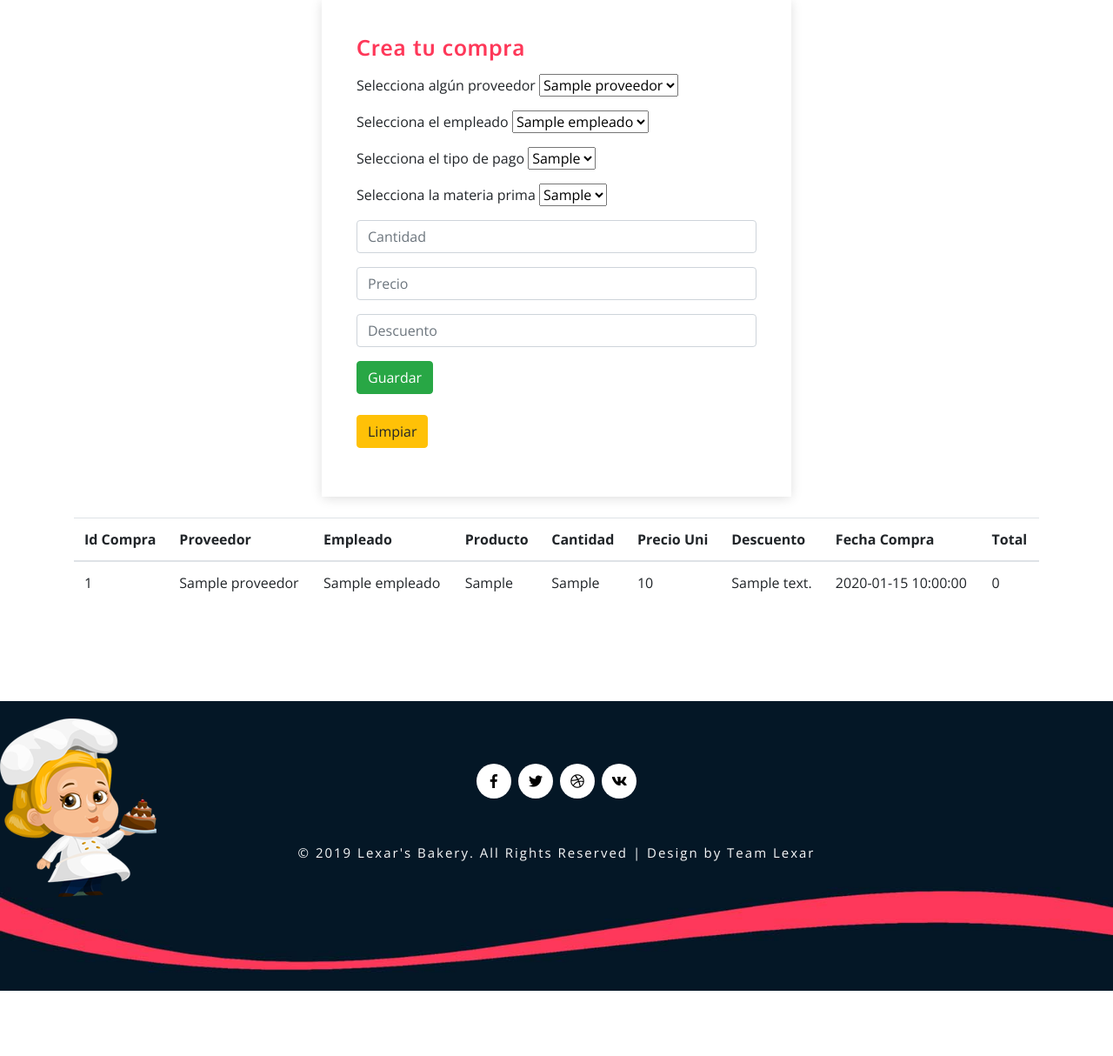
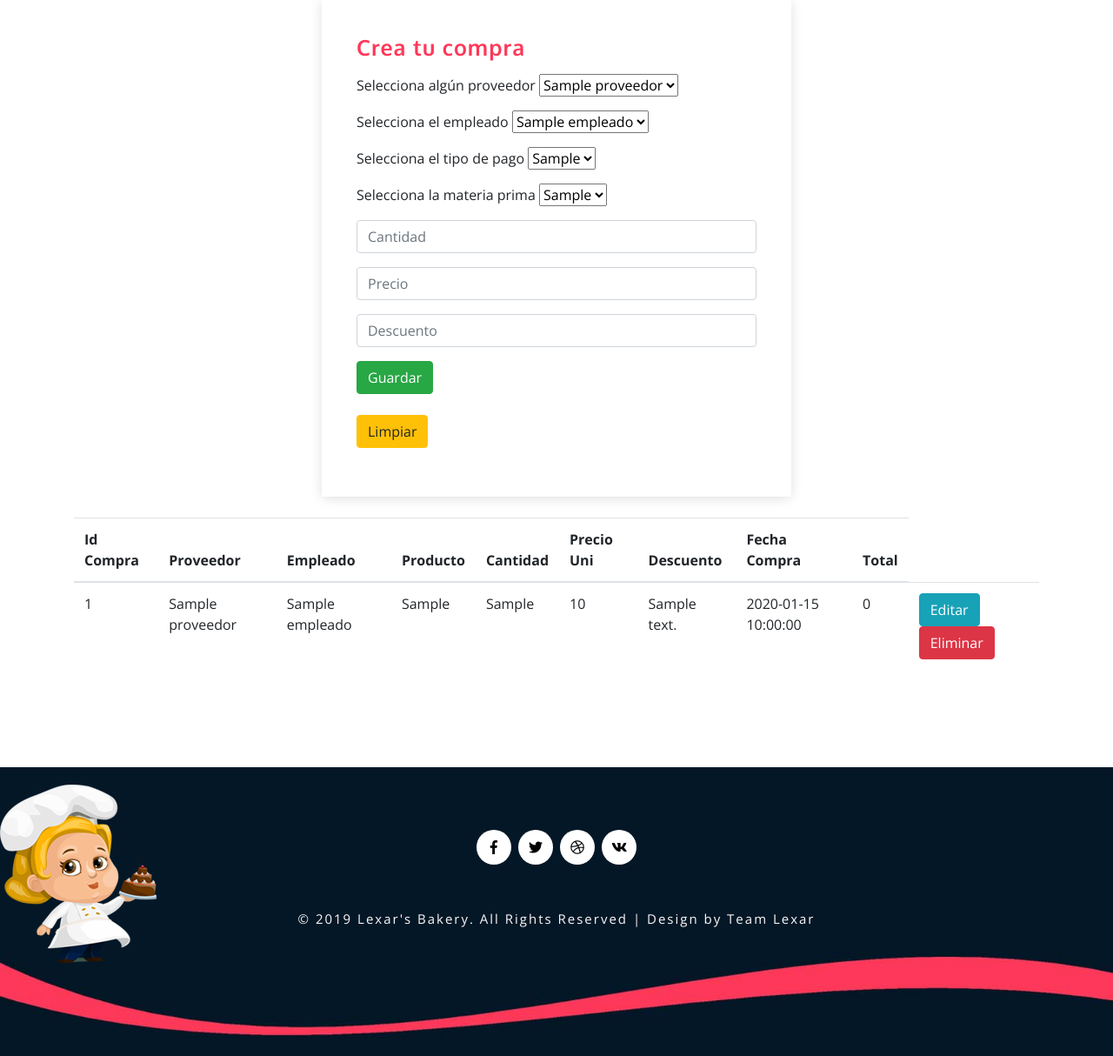
Before and after one commit to cc059/Pasteleria-Emergentes-Inventario, a PHP site: page /compras.php in a window 1280 px wide. Shown: the part 477-1691 px from the top of the page at 87% size. Before the commit the page ends 1616 px from the top, so only its background shows below. Run offline with PHP 8.4, Linux system fonts and the light colour scheme; tables that the repository leaves empty or names only in its code hold one stand-in row (values such as "Sample post"); data that the repository does not hold is empty.

Commit message:
compras ya elimina

```diff
--- a/web/compras.php
+++ b/web/compras.php
@@ -294,7 +294,7 @@
 							<?php else: ?>
 									<button type="submit" class="btn btn-success" name="btnSave">Guardar</button>
 							<?php endif; ?>
-							</br></br><button class="btn btn-warning" type="button" onclick="window.location= 'compras.php'">Limpiar</button>
+							<br/><br/><button class="btn btn-warning" type="button" onclick="window.location= 'compras.php'">Limpiar</button>
 						</div>
 
 					</form>
@@ -350,7 +350,13 @@
 						<td><?php echo $row['descuento']; ?></td>
 						<td><?php echo $row['fecha_compra']; ?></td>
 						<td><?php echo $row['Total']; ?></td>
-
+						<td>
+						<!-- Creamos las URLs para los casos de editar y eliminar, y les pasmos un parametro con nuestro id. -->
+							<a href="compras.php?edit=<?php echo $row['id_compra']; ?>"
+								class="btn btn-info">Editar</a>
+							<a href="compras.php?delete=<?php echo $row['id_compra']; ?>"
+								class="btn btn-danger">Eliminar</a>
+						</td>
 					</tr>
 					<?php endwhile; ?>
 			</table>
--- a/web/login.php
+++ b/web/login.php
@@ -32,12 +32,12 @@
 		    <form class="login-form">
   <div class="form-group">
     <label for="exampleInputEmail1" class="text-uppercase">Usuario</label>
-    <input type="text" class="form-control" placeholder="">
+    <input type="text" class="form-control" placeholder="" name ="txtusuario">
 
   </div>
   <div class="form-group">
     <label for="exampleInputPassword1" class="text-uppercase">Contraseña</label>
-    <input type="password" class="form-control" placeholder="">
+    <input type="password" class="form-control" placeholder="" name="txtcontra">
   </div>
 
 
--- a/web/process_compra.php
+++ b/web/process_compra.php
@@ -52,13 +52,13 @@ if(isset($_POST['btnSave'])){
 //En caso que le de click al boton eliminar
 if (isset($_GET['delete'])){
     $id = $_GET['delete'];
-    $mysqli->query("DELETE FROM tipos_pago WHERE id_pago=$id") or die($mysqli->error());
+    $mysqli->query("DELETE FROM compra WHERE id_compra=$id") or die($mysqli->error());
 
     $_SESSION['message'] = "Se ha eliminado el tipo de pago!";
     $_SESSION['msg_type'] = "danger";
 
 
-    header("location: tipos_pago.php");
+    header("location: compras.php");
 }
 
 //En caso que le de click al boton editar
```
